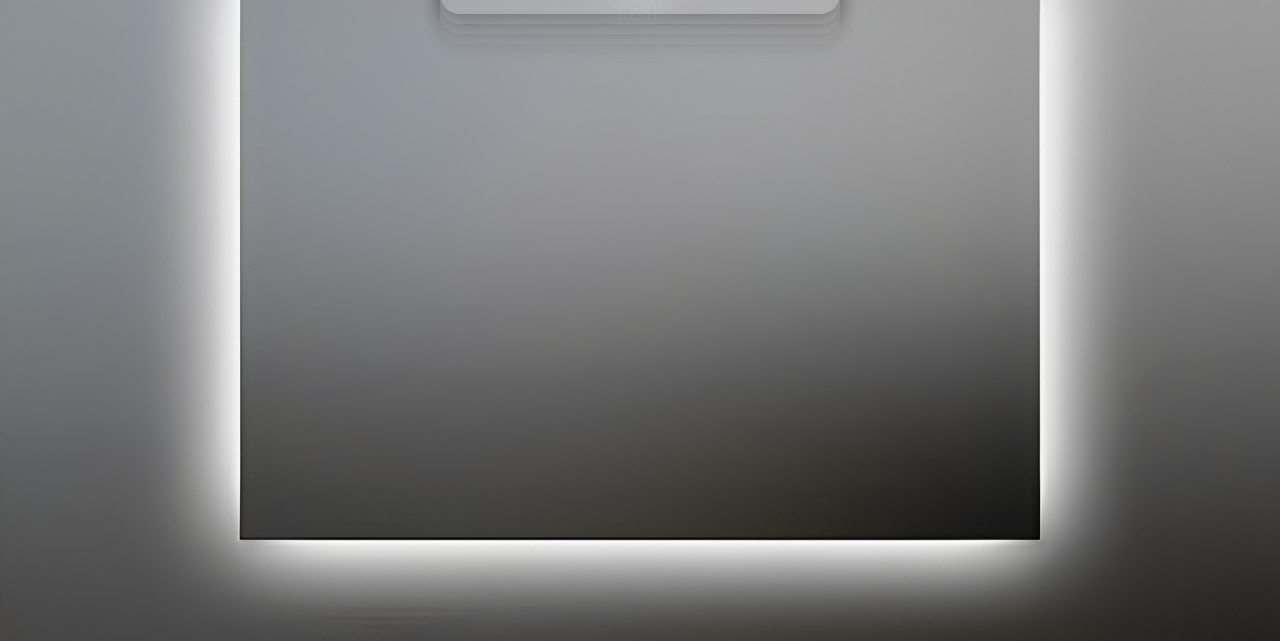
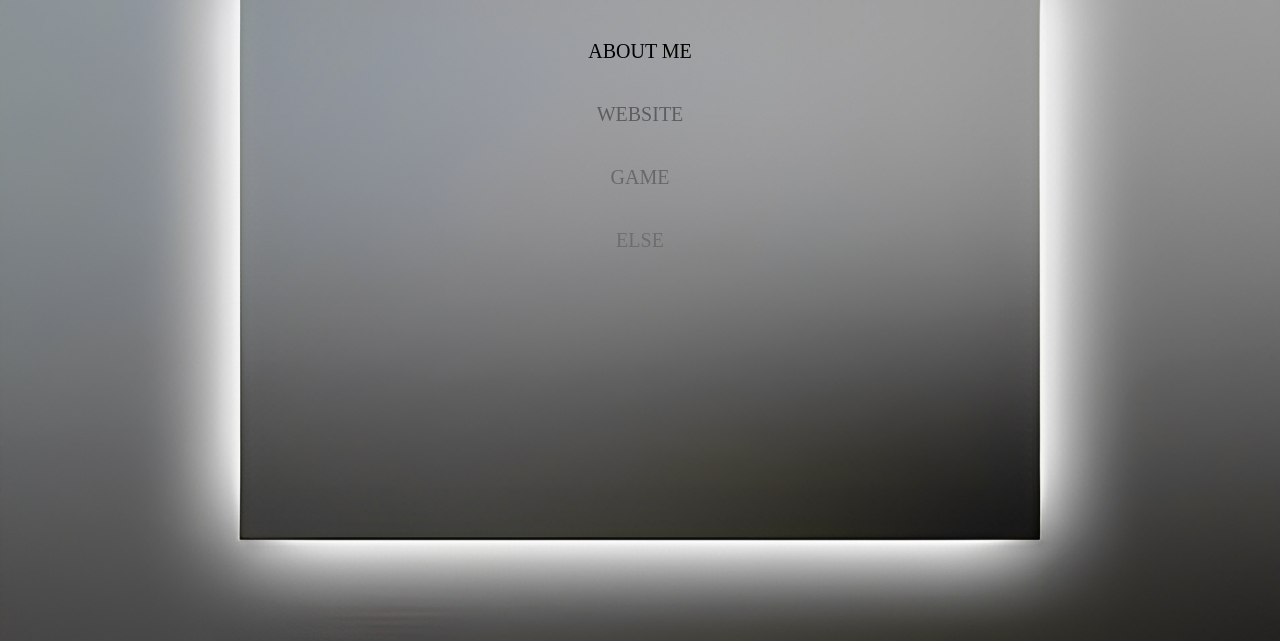
Before and after one commit to WU-YI-CHIEH/Portfolio, a plain HTML site: page portfolio.web/home.html in a window 1280 px wide. Shown: the part 159-800 px from the top of the page. Drawn offline with Linux system fonts and the light colour scheme; files whose address does not match are found by name.

Commit message:
Update HOME.css

```diff
--- a/portfolio.web/HOME.css
+++ b/portfolio.web/HOME.css
@@ -26,32 +26,21 @@ header {
 
 /* ========== 主選單容器 ========== */
 .container {
-  position: absolute;
-  top: 80px;
-  left: 0;
-  width: 100%;
-  height: calc(100% - 80px);
-  padding-top: 40px; /* 增加間距，讓按鈕向下移 */
+  display: flex;
+    flex-direction: column; /* 讓選單改為直列顯示 */
+    align-items: center;
+    justify-content: center;
+    height: auto;
+    padding-top: 40px;
 }
 
 /* ========== 選項卡樣式 ========== */
 .option {
-  position: absolute;
-  width: 80%;
-  max-width: 400px;
-  backdrop-filter: blur(10px);
-  background: rgba(255, 255, 255, 0.1);
-  border-radius: 20px;
-  padding: 20px;
-  margin-top: 10%;
-  text-align: center;
-  color: white;
-  box-shadow: 0 4px 20px rgba(0,0,0,0.3);
-  transition: transform 0.4s ease, opacity 0.4s ease;
-  cursor: pointer;
-  left: 50%;
-  transform: translateX(-50%);
-  margin-top: 30px; /* 增加每個按鈕的間距 */
+  position: relative; /* 取消 `absolute` 讓它們能夠自然排列 */
+    width: 90%;
+    max-width: 280px;
+    margin: 15px 0; /* 增加間距，避免按鈕疊在一起 */
+    text-align: center;
 }
 
 .opt1 { z-index: 10; top: 0; }
```
